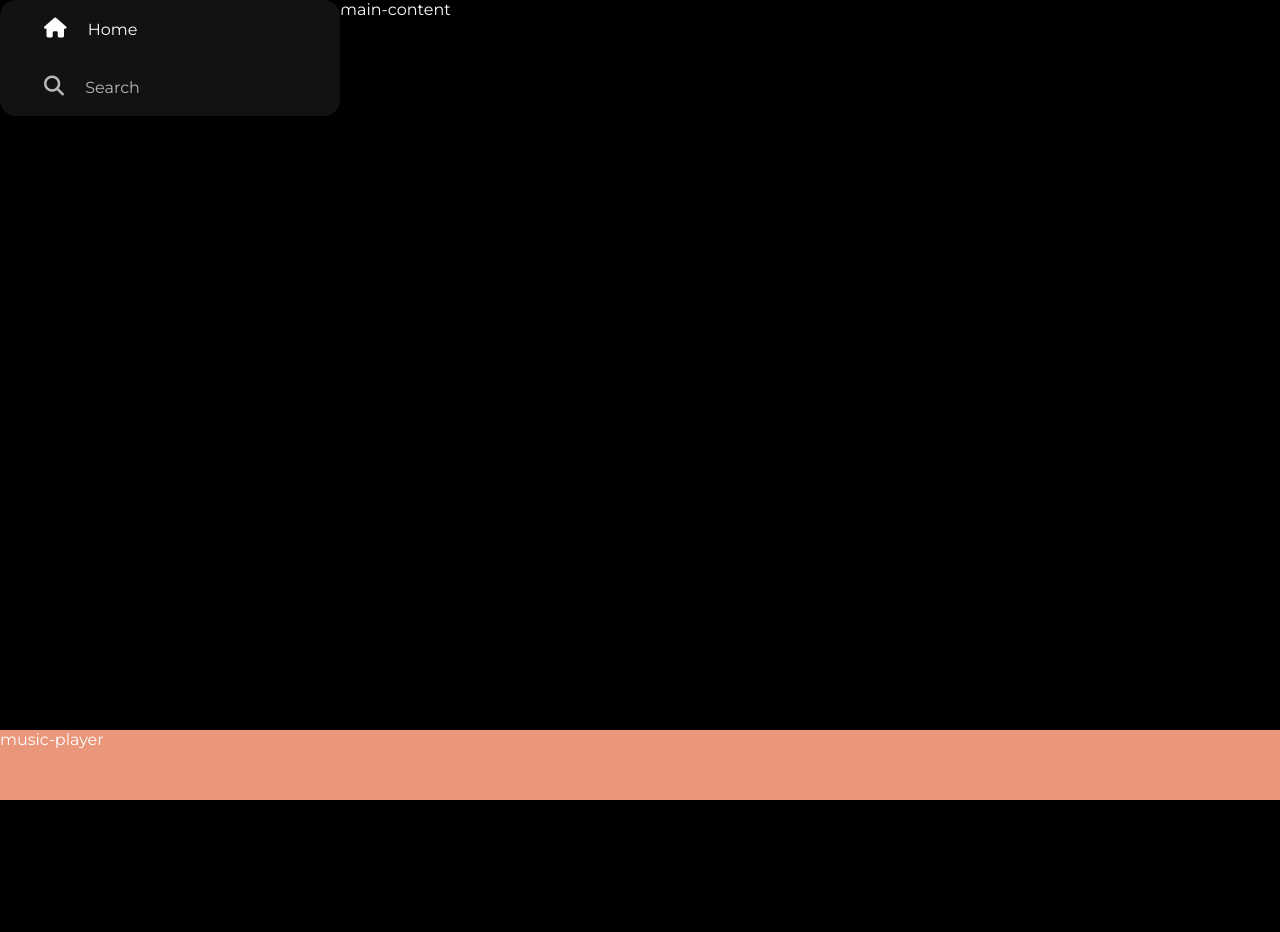
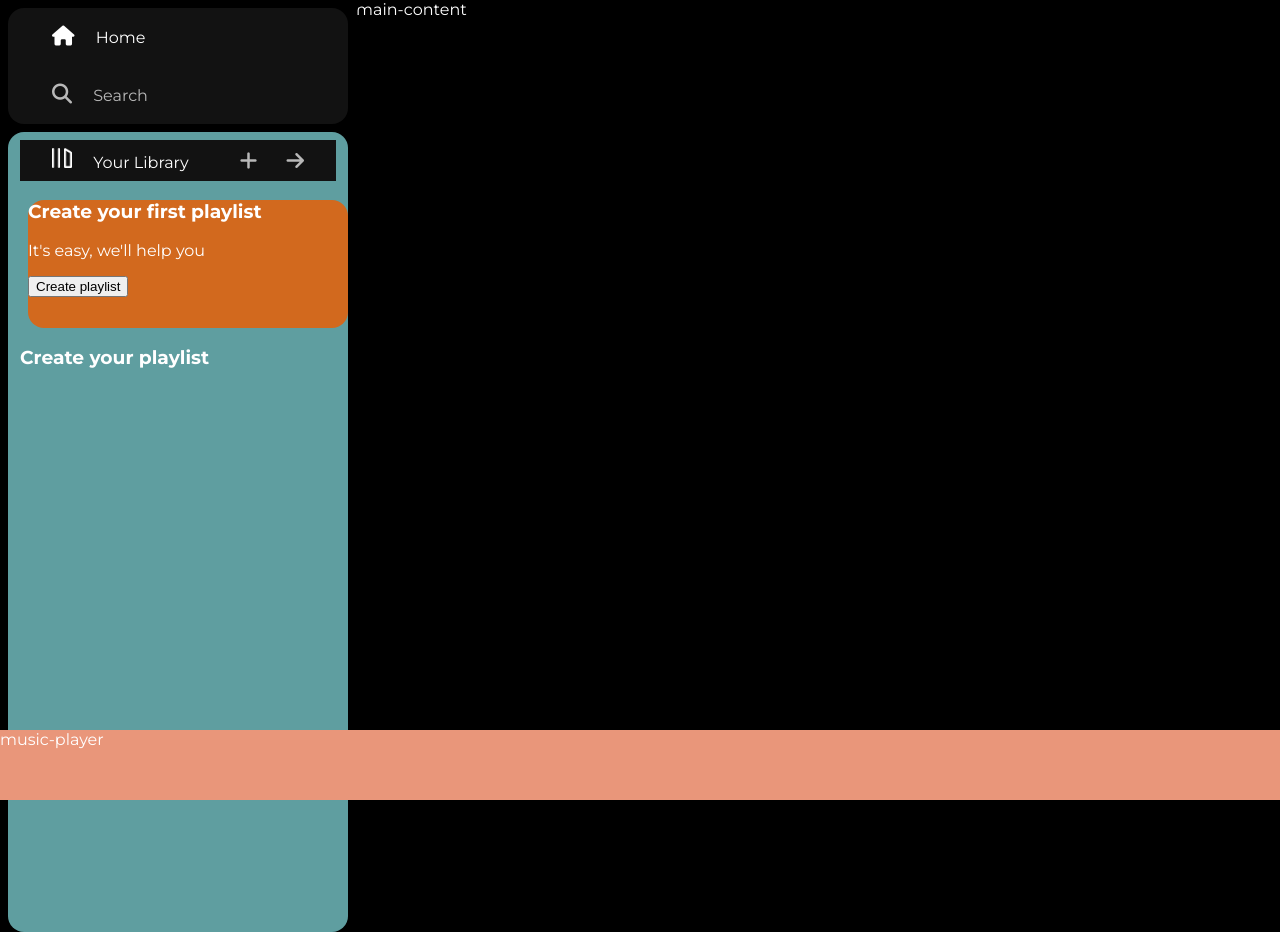
Before and after one commit to techieshruti/Spotify_clone, a plain HTML site: page index.html in a window 1280 px wide. Before the commit the page ends 800 px from the top, so only its background shows below. Drawn offline with Linux system fonts and the light colour scheme.

Commit message:
adding library div in sidebar

```diff
--- a/index.html
+++ b/index.html
@@ -13,8 +13,11 @@
 </head>
 <body>
     <div class="main">
+        <!--Sidebar div-->
         <div class="sidebar">
+            <!-- nav bar under Sidebar div-->
             <div class="nav">
+                <!-- navbar options under navbar under Sidebar div-->
                 <div class="nav-option" style="opacity: 1;">
                     <i class="fa-solid fa-house"></i>
                     <a href="#">Home</a>
@@ -24,7 +27,29 @@
                     <a href="#">Search</a>
                 </div>
             </div>
-            <div class="library"></div>
+            <!-- library option under Sidebar div-->
+            <div class="library">
+                <!-- options under library div-->
+              <div class="options">
+                <div class="lib-option">
+                        <img src="./assets/library_icon.png" alt="">
+                        <a href="#">Your Library</a>
+                  </div>
+                  <div class="lib-icons">
+                    <i class="fa-solid fa-plus"></i>
+                    <i class="fa-solid fa-arrow-right" style="padding-left: 1.5rem;"></i>
+                  </div>
+              </div>
+              <!--playlist div under library section-->
+              <div class="playlist">
+                <h3>Create your first playlist</h3>
+                <p>It's easy, we'll help you</p>
+                <button class="btn">Create playlist</button>
+              </div>
+              <div class="podcast">
+                <h3>Create your playlist</h3>
+              </div>
+            </div>
         </div>
         <div class="main-content">main-content</div>
         <div class="music-player">music-player</div>
--- a/style.css
+++ b/style.css
@@ -15,6 +15,7 @@ body{
     background-color: black;
     width: 340px;
     border-radius: 1rem; /*16 px*/
+    padding: 0.5rem 0.5rem;
 }
 
 .main-content{
@@ -31,7 +32,7 @@ body{
     bottom: 0px;
     width: 100%;
 }
-
+/*navbar under Sidebar*/
 .nav{
     background-color: #121212;
     border-radius: 1rem;
@@ -64,3 +65,47 @@ body{
     margin-left: 1rem;
 
 }
+
+/*library under Sidebar*/
+.library{
+    height: 100%;
+    border-radius: 1rem;
+    background-color: cadetblue;
+    margin-top: 0.5rem;
+    padding: 0.5rem 0.75rem;
+}
+.options{
+    display: flex;
+    justify-content: space-between;
+    align-items: center;
+    background-color: #121212;
+    opacity: 1;
+    padding: 8px 2rem;
+    font-size: 1.25rem;
+}
+
+.lib-option img{
+    width: 1.25rem;
+    height: 1.25rem;
+}
+
+.lib-option a{
+    text-decoration: none;
+    color: white;
+    font-size: 1rem;
+    margin-left: 1rem;
+}
+.lib-icons{
+    font-size: 1.25rem;
+    opacity: 0.7;
+}
+
+/*playlist under library*/
+.playlist{
+    margin-left: 0.5rem;
+    width: 20rem;
+    height: 8rem;
+    background-color: chocolate;
+    border-radius: 1rem;
+    padding: 0.rem 0.5rem;
+}
```
